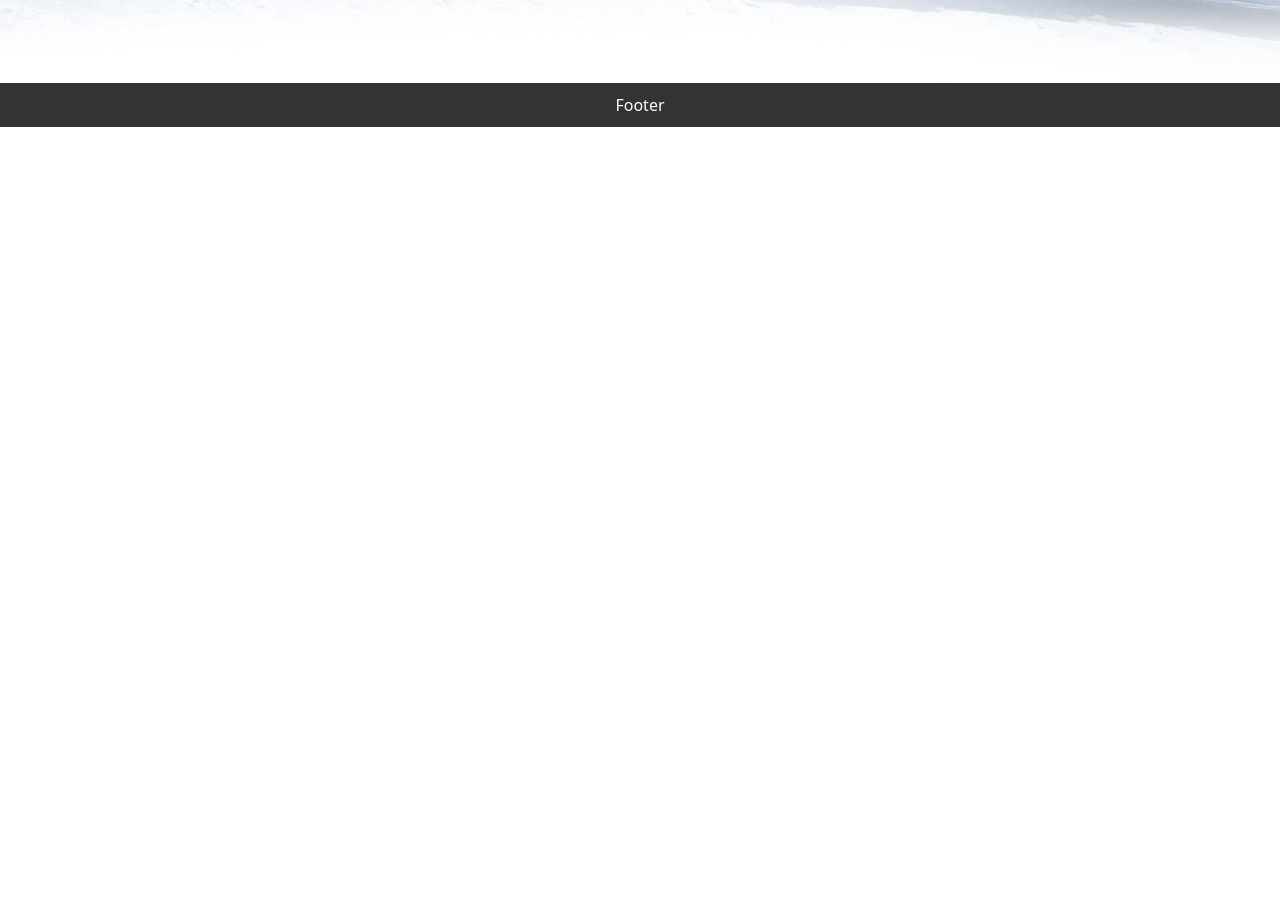
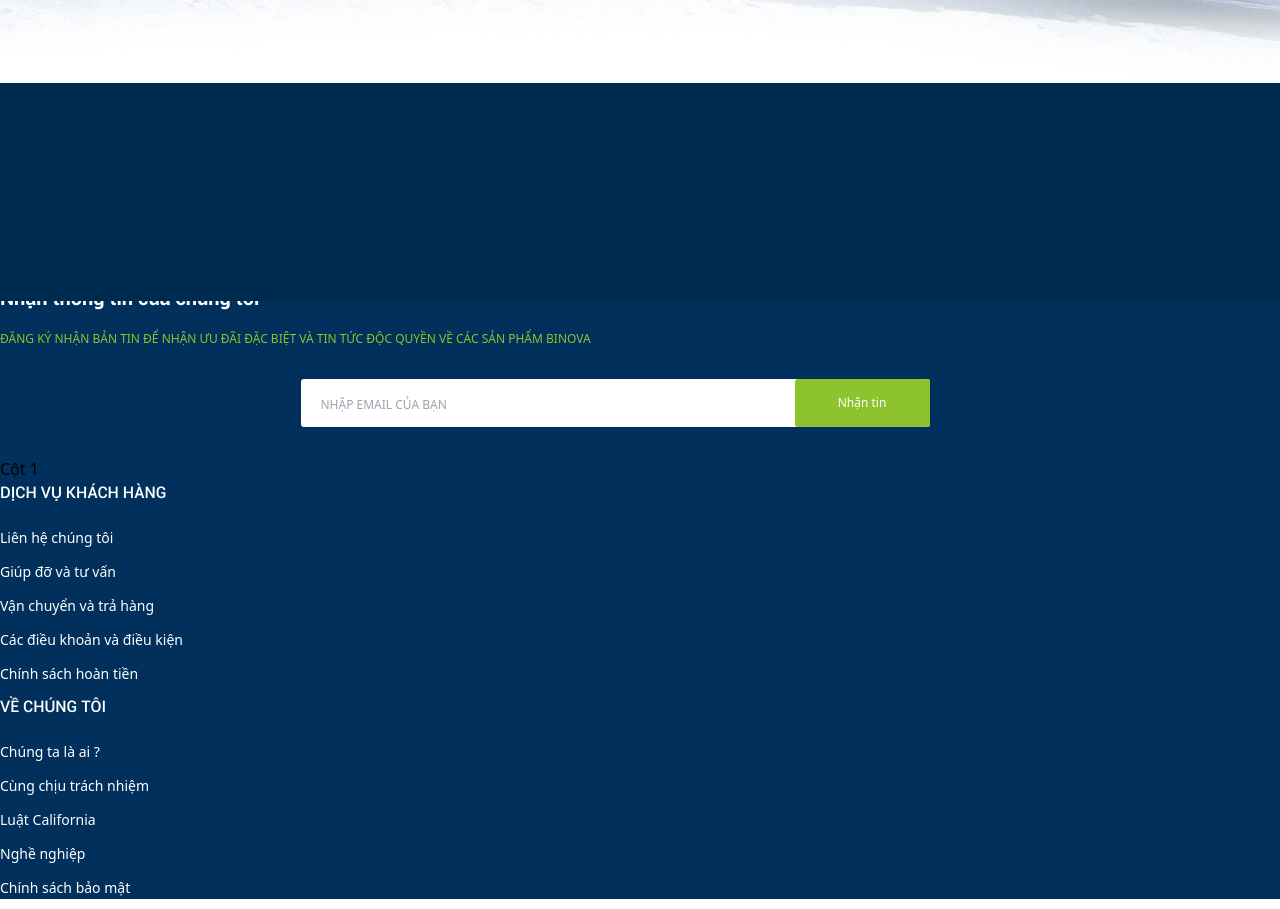
Before and after one commit to Flexx05/datn-FE, a React (Vite) app: page / in a window 1280 px wide. Shown: the part 717-1626 px from the top of the page. Before the commit the page ends 844 px from the top, so only its background shows below. Built offline with nearby package versions, Linux system fonts and the light colour scheme.

Commit message:
update some

```diff
--- a/src/App.tsx
+++ b/src/App.tsx
@@ -2,6 +2,7 @@ import React from "react";
 import { BrowserRouter as Router, Routes, Route } from "react-router-dom";
 import MainLayout from "./layouts/MainLayout";
 import Home from "./pages/Home";
+import About from "./pages/About";
 
 
 const App: React.FC = () => {
@@ -10,6 +11,7 @@ const App: React.FC = () => {
       <Routes>
         <Route path="/" element={<MainLayout />}>
           <Route index element={<Home />} />
+          <Route path="/about" element={<About />} />
         </Route>
       </Routes>
     </Router>
--- a/src/components/footer.tsx
+++ b/src/components/footer.tsx
@@ -1,10 +1,60 @@
 import React from "react";
 
 const Footer: React.FC = () => {
+  const links = [
+    { name: "Liên hệ chúng tôi" },
+    { name: "Giúp đỡ và tư vấn" },
+    { name: "Vận chuyển và trả hàng" },
+    { name: "Các điều khoản và điều kiện" },
+    { name: "Chính sách hoàn tiền" },
+  ]
+  const about = [
+    { name: "Chúng ta là ai ?" },
+    { name: "Cùng chịu trách nhiệm" },
+    { name: "Luật California" },
+    { name: "Nghề nghiệp" },
+    { name: "Chính sách bảo mật" },
+  ]
   return (
-    <footer style={{ textAlign: "center", padding: "10px", background: "#333", color: "#fff" }}>
-      Footer
-    </footer>
+    <footer >
+      <div className="container mx-auto">
+        <form action=""  className="text-center relative top-[-103px]">
+          <div className="form-title">Nhận thông tin của chúng tôi</div>
+          <span className="form-title_sub">ĐĂNG KÝ NHẬN BẢN TIN ĐỂ NHẬN ƯU ĐÃI ĐẶC BIỆT VÀ TIN TỨC ĐỘC QUYỀN VỀ CÁC SẢN PHẨM BINOVA</span>
+          <label className="contact-form pr-0" htmlFor="sub" >
+            <input type="email" id="sub" placeholder="NHẬP EMAIL CỦA BẠN" />
+            <button>Nhận tin</button>
+          </label>
+        </form>
+        <div className="grid grid-cols-3 gap-4">
+          <div className="bg-blue-300 p-4">Cột 1</div>
+          <div className="p-4">
+            <div className="footer-title">
+              DỊCH VỤ KHÁCH HÀNG
+            </div>
+            <ul className="ul-reset ul-ft">
+              {
+                links.map((item) => (
+                  <li><a href="">{item.name}</a></li>
+                ))
+              }
+            </ul>
+          </div>
+          <div className="p-4">
+            <div className="footer-title">
+            VỀ CHÚNG TÔI
+            </div>
+            <ul className="ul-reset ul-ft">
+              {
+                about.map((item) => (
+                  <li><a href="">{item.name}</a></li>
+                ))
+              }
+            </ul>
+          </div>
+        </div>
+      </div >
+    </footer >
   );
 };
 
--- a/src/components/header.tsx
+++ b/src/components/header.tsx
@@ -1,16 +1,40 @@
-import React from "react";
-import { Link } from "react-router-dom";
-import Logo from '../assets/image/logo.png'
-import Bag from '../assets/image/bag.svg'
+import React, { useEffect } from "react";
+import { Link, useLocation } from "react-router-dom";
+import Logo from '../assets/image/logo.png';
+import Bag from '../assets/image/bag.svg';
+import BagDark from '../assets/image/bag-dark.svg';
 
 import { SearchOutlined, UserOutlined } from "@ant-design/icons";
 
 interface HeaderProps {
   isHome: boolean;
-  isPage : String;
+  isPage: String;
 }
 
-const Header: React.FC<HeaderProps> = ({ isHome , isPage }) => {
+const Header: React.FC<HeaderProps> = ({ isHome, isPage }) => {
+
+  const location = useLocation();
+
+  useEffect(() => {
+    if (location.pathname !== "/") return; // Chỉ áp dụng trên trang chủ
+
+    const handleScroll = () => {
+      const header = document.querySelector("header");
+      if (header) {
+        if (window.scrollY > 200) {
+          header.classList.remove("active");
+          header.classList.add("header-fixed");
+        } else {
+          header.classList.add("active");
+          header.classList.remove("header-fixed");
+        }
+      }
+    };
+
+    window.addEventListener("scroll", handleScroll);
+    return () => window.removeEventListener("scroll", handleScroll);
+  }, [location.pathname]);
+
   return (
     <header className={isHome ? 'active' : ''}>
       <div className="container mx-auto">
@@ -20,7 +44,7 @@ const Header: React.FC<HeaderProps> = ({ isHome , isPage }) => {
           </a>
           <ul className='ul-menu w-8/12'>
             <li>
-              <Link to="/" className={isPage === '/' ? 'active': ''} >Trang chủ</Link>
+              <Link to="/" className={isPage === '/' ? 'active' : ''} >Trang chủ</Link>
             </li>
             <li><a href="">Giới thiệu</a></li>
             <li><a href="">Sản phẩm</a></li>
@@ -29,7 +53,12 @@ const Header: React.FC<HeaderProps> = ({ isHome , isPage }) => {
             <li className='right-item'>
               <div className='header-icon'><a href=""><SearchOutlined /></a></div>
               <div className='header-icon'><a href=""><UserOutlined /></a></div>
-              <div className='header-icon'><a href="" className='cart-icon' data-count="10"><img src={Bag} alt="" /><small className='cart-sml'>Giỏ hàng</small></a></div>
+              <div className='header-icon'>
+                <a href="" className='cart-icon' data-count="10">
+                  <img src={Bag} className="bag-light"/>
+                  <img src={BagDark} className="bag-dark"/>
+                  <small className='cart-sml'>Giỏ hàng</small>
+                </a></div>
             </li>
           </ul>
         </div>
--- a/src/pages/About.tsx
+++ b/src/pages/About.tsx
@@ -0,0 +1,10 @@
+const About: React.FC = () => {
+    return (
+      <div>
+        <h1>Giới thiệu</h1>
+        <p>Đây là trang About.</p>
+      </div>
+    );
+  };
+
+  export default About;
--- a/src/style/styles.scss
+++ b/src/style/styles.scss
@@ -75,10 +75,16 @@ header {
     position: sticky;
     top: 0;
     background: variables.$white;
-
+    .bag-light{
+        display: none;
+    }
+    .bag-dark{
+        display: block;
+    }
     .ul-menu>li>a {
         color: variables.$black;
-        &.active{
+
+        &.active {
             color: variables.$green;
         }
     }
@@ -90,9 +96,14 @@ header {
     }
 
     &.active {
-        position: fixed;
+        position: absolute;
         background: none;
-
+        .bag-light{
+            display: block;
+        }
+        .bag-dark{
+            display: none;
+        }
         .ul-menu {
             * {
                 color: variables.$white;
@@ -101,10 +112,63 @@ header {
     }
 }
 
+.header-fixed {
+    position: fixed;
+    top: 0;
+    left: 0;
+    width: 100%;
+    background: variables.$white;
+    z-index: 99;
+    box-shadow: 0 4px 20px rgba(0, 0, 0, .3);
+    transition: all .5s;
+    .right-item{
+        *{
+            color: variables.$black;
+        }
+    }
+    .header-icon::before {
+        background: #000;
+    }
+    &::before{
+        content: "";
+        position: absolute;
+        height: 100%;
+        width: 326px;
+        background: #000;
+        left: 0;
+    }
+    &::after{
+        content: "";
+        position: absolute;
+        height: 100%;
+        width: 80px;
+        background: variables.$green;
+        top: 0;left: 326px;
+    }
+    .bag-light{
+        display: none;
+    }
+    .bag-dark{
+        display: block;
+    }
+}
+
+@keyframes showIn {
+    0% {
+        top: -100%;
+    }
+
+    100% {
+        top: -100%;
+    }
+}
+
 .logo {
     width: 100px;
     height: 80px;
     object-fit: contain;
+    position: relative;
+    z-index: 1;
 }
 
 .cart-sml {
@@ -259,3 +323,76 @@ header {
         }
     }
 }
+
+//footer
+footer {
+    position: relative;
+    background: #00305B;
+    padding-top: 200px;
+
+    &::before {
+        content: "";
+        position: absolute;
+        width: 100%;
+        height: 218px;
+        background: #002B51;
+        top: 0;
+    }
+}
+
+.footer-title {
+    color: variables.$white;
+    margin-bottom: 20px;
+    @include mixins.Roboto-Medium;
+}
+
+.ul-ft {
+    li {
+        margin-bottom: 10px;
+    }
+
+    a {
+        color: variables.$white;
+        font-size: 14px;
+    }
+}
+
+.contact-form {
+    display: flex;
+    align-items: center;
+    justify-content: space-between;
+    width: 629px;
+    height: 48px;
+    margin: 30px auto;
+    background: variables.$white;
+    padding: 10px 0 10px 20px;
+    border-radius: 3px;
+    cursor: pointer;
+
+    input {
+        &::placeholder {
+            font-size: 12px;
+        }
+    }
+
+    button {
+        width: 135px;
+        height: 48px;
+        font-size: 12px;
+        border-radius: 3px;
+        color: variables.$white;
+        background: variables.$green;
+    }
+}
+
+.form-title {
+    font-size: 20px;
+    @include mixins.Roboto-Bold;
+    color: variables.$white;
+    margin-bottom: 12px;
+}
+
+.form-title_sub {
+    font-size: 12px;
+    color: variables.$green;
+}
```
Also changed, not shown: src/assets/image/bag-dark.svg (added).
